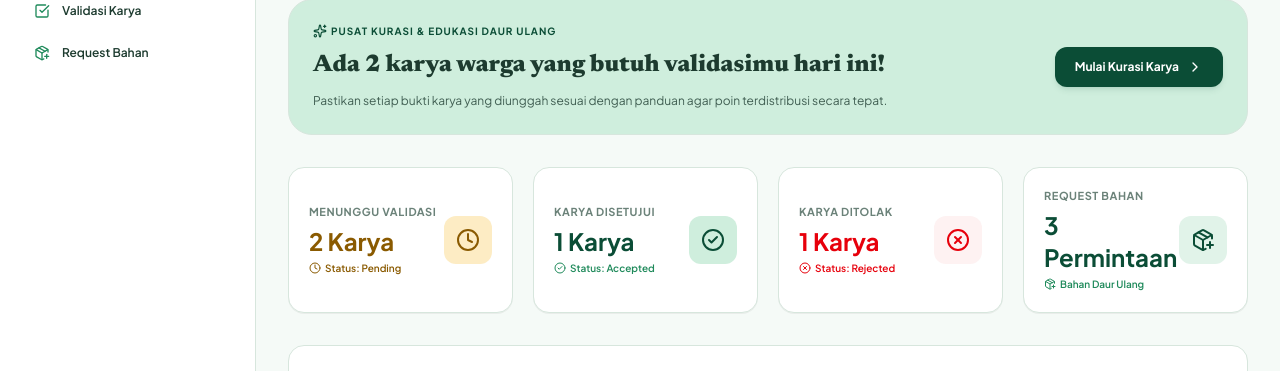
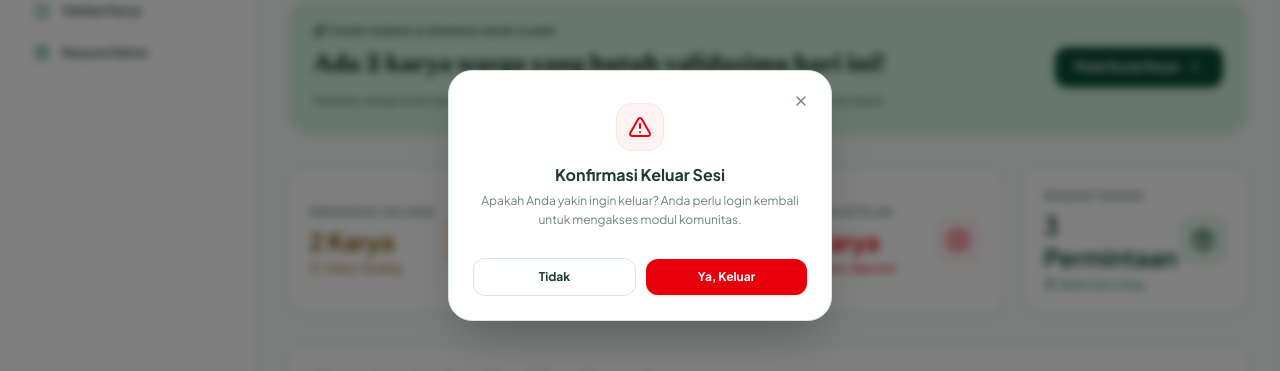
Before and after one commit to rskyalia/gogreen, a Next.js app in the folder frontend/: page /community/dashboard in a window 1280 px wide. Both pictures are taken after a click on the button "Keluar". Shown: the part 205-576 px from the top of the page. Built offline with nearby package versions, Linux system fonts and the light colour scheme; no server answers.

Commit message:
Add fungsi 'Keluar' di dashboard komunitas

```diff
--- a/frontend/app/community/layout.tsx
+++ b/frontend/app/community/layout.tsx
@@ -2,7 +2,8 @@
 
 import "../globals.css";
 import Link from "next/link";
-import { usePathname } from "next/navigation";
+import { usePathname, useRouter } from "next/navigation";
+import { useState } from "react";
 import {
   LayoutDashboard,
   BookOpen,
@@ -12,6 +13,8 @@
   Bell,
   Leaf,
   ShieldCheck,
+  AlertTriangle,
+  X,
 } from "lucide-react";
 
 export default function CommunityLayout({
@@ -20,21 +23,48 @@
   children: React.ReactNode;
 }) {
   const pathname = usePathname();
+  const router = useRouter();
 
-  // 4 Menu Utama Komunitas DIY
+  // State untuk mengontrol tampilnya modal pop-up konfirmasi
+  const [showLogoutModal, setShowLogoutModal] = useState(false);
+  const [isLoggingOut, setIsLoggingOut] = useState(false);
+
+  // Eksekusi logout saat user menekan tombol "Ya, Keluar" di modal pop-up
+  const confirmLogout = async () => {
+    setIsLoggingOut(true);
+
+    try {
+      const token = localStorage.getItem("token");
+
+      if (token) {
+        await fetch("http://localhost:8000/api/auth/logout", {
+          method: "POST",
+          headers: {
+            "Content-Type": "application/json",
+            "Authorization": `Bearer ${token}`,
+            "Accept": "application/json",
+          },
+        });
+      }
+    } catch (error) {
+      console.error("Error saat logout API:", error);
+    } finally {
+      localStorage.removeItem("token");
+      localStorage.removeItem("user");
+
+      setIsLoggingOut(false);
+      setShowLogoutModal(false);
+
+      // Redirect ke Landing Page
+      router.push("/");
+    }
+  };
+
   const menuItems = [
     { name: "Ringkasan", href: "/community/dashboard", icon: LayoutDashboard },
     { name: "Panduan DIY", href: "/community/guides", icon: BookOpen },
-    {
-      name: "Validasi Karya",
-      href: "/community/submissions",
-      icon: CheckSquare,
-    },
-    {
-      name: "Request Bahan",
-      href: "/community/material-requests",
-      icon: PackagePlus,
-    },
+    { name: "Validasi Karya", href: "/community/submissions", icon: CheckSquare },
+    { name: "Request Bahan", href: "/community/material-requests", icon: PackagePlus },
   ];
 
   return (
@@ -51,7 +81,7 @@
           </div>
         </div>
 
-        {/* Info Profile, Notifikasi, & Tombol Keluar Sesi */}
+        {/* Profile, Notifikasi & Tombol Keluar */}
         <div className="flex items-center gap-4">
           <button className="p-2 text-[#6b8279] hover:bg-[#e1f3e9] hover:text-[#0b4d36] rounded-full transition-all relative cursor-pointer">
             <Bell className="w-5 h-5" />
@@ -64,8 +94,7 @@
             </div>
             <div className="hidden sm:block text-left">
               <p className="text-xs font-bold text-[#1d3b2f] flex items-center gap-1">
-                Komunitas DIY{" "}
-                <ShieldCheck className="w-3.5 h-3.5 text-[#1f8a5b]" />
+                Komunitas DIY <ShieldCheck className="w-3.5 h-3.5 text-[#1f8a5b]" />
               </p>
               <p className="text-[10px] text-[#6b8279] font-medium">
                 Kurator & Kreator Karya
@@ -73,11 +102,9 @@
             </div>
           </div>
 
-          {/* Tombol Keluar Sesi di Sebelah Kanan Profil */}
+          {/* Tombol Membuka Modal Logout */}
           <button
-            onClick={() => {
-              // Logika logout atau hapus session token
-            }}
+            onClick={() => setShowLogoutModal(true)}
             title="Keluar Sesi"
             className="flex items-center gap-2 pl-3 border-l border-[#d7e6dd] text-xs font-semibold text-red-600 hover:text-red-700 hover:bg-red-50 px-3 py-2 rounded-xl transition-all cursor-pointer"
           >
@@ -88,7 +115,6 @@
       </header>
 
       <div className="flex flex-1">
-        {/* Sidebar Navigasi Komunitas */}
         <aside className="w-64 bg-white border-r border-[#d7e6dd] p-5 flex flex-col justify-between shrink-0 min-h-[calc(100vh-65px)]">
           <div className="space-y-6">
             <div>
@@ -109,9 +135,7 @@
                           : "text-[#1d3b2f] hover:bg-[#e1f3e9] hover:text-[#0b4d36]"
                       }`}
                     >
-                      <Icon
-                        className={`w-4 h-4 ${isActive ? "text-white" : "text-[#1f8a5b]"}`}
-                      />
+                      <Icon className={`w-4 h-4 ${isActive ? "text-white" : "text-[#1f8a5b]"}`} />
                       <span>{item.name}</span>
                     </Link>
                   );
@@ -121,11 +145,58 @@
           </div>
         </aside>
 
-        {/* Konten Halaman Aktif */}
         <main className="flex-1 p-8 overflow-y-auto max-w-7xl">
           {children}
         </main>
       </div>
+
+      {/* Pop-up Modal Konfirmasi Keluar */}
+      {showLogoutModal && (
+        <div className="fixed inset-0 z-50 bg-black/50 backdrop-blur-xs flex items-center justify-center p-4 animate-in fade-in duration-150">
+          <div className="bg-white rounded-3xl border border-[#d7e6dd] max-w-sm w-full p-6 space-y-5 shadow-2xl relative">
+            <button
+              onClick={() => setShowLogoutModal(false)}
+              className="absolute top-4 right-4 p-1.5 text-[#6b8279] hover:bg-[#f5faf7] rounded-xl transition-all cursor-pointer"
+            >
+              <X className="w-4 h-4" />
+            </button>
+
+            <div className="flex flex-col items-center text-center space-y-3 pt-2">
+              <div className="w-12 h-12 bg-red-50 text-red-600 rounded-2xl flex items-center justify-center border border-red-100">
+                <AlertTriangle className="w-6 h-6" />
+              </div>
+
+              <div className="space-y-1">
+                <h3 className="text-base font-bold text-[#1d3b2f]">
+                  Konfirmasi Keluar Sesi
+                </h3>
+                <p className="text-xs text-[#6b8279] leading-relaxed">
+                  Apakah Anda yakin ingin keluar? Anda perlu login kembali untuk mengakses modul komunitas.
+                </p>
+              </div>
+            </div>
+
+            <div className="flex items-center gap-2.5 pt-2">
+              <button
+                type="button"
+                onClick={() => setShowLogoutModal(false)}
+                disabled={isLoggingOut}
+                className="flex-1 px-4 py-2.5 rounded-xl border border-[#d7e6dd] text-xs font-bold text-[#1d3b2f] hover:bg-[#f5faf7] transition-all cursor-pointer disabled:opacity-50"
+              >
+                Tidak
+              </button>
+              <button
+                type="button"
+                onClick={confirmLogout}
+                disabled={isLoggingOut}
+                className="flex-1 px-4 py-2.5 rounded-xl bg-red-600 hover:bg-red-700 text-white text-xs font-bold transition-all shadow-sm cursor-pointer disabled:opacity-50 flex items-center justify-center gap-1.5"
+              >
+                {isLoggingOut ? "Keluar..." : "Ya, Keluar"}
+              </button>
+            </div>
+          </div>
+        </div>
+      )}
     </div>
   );
 }
```
